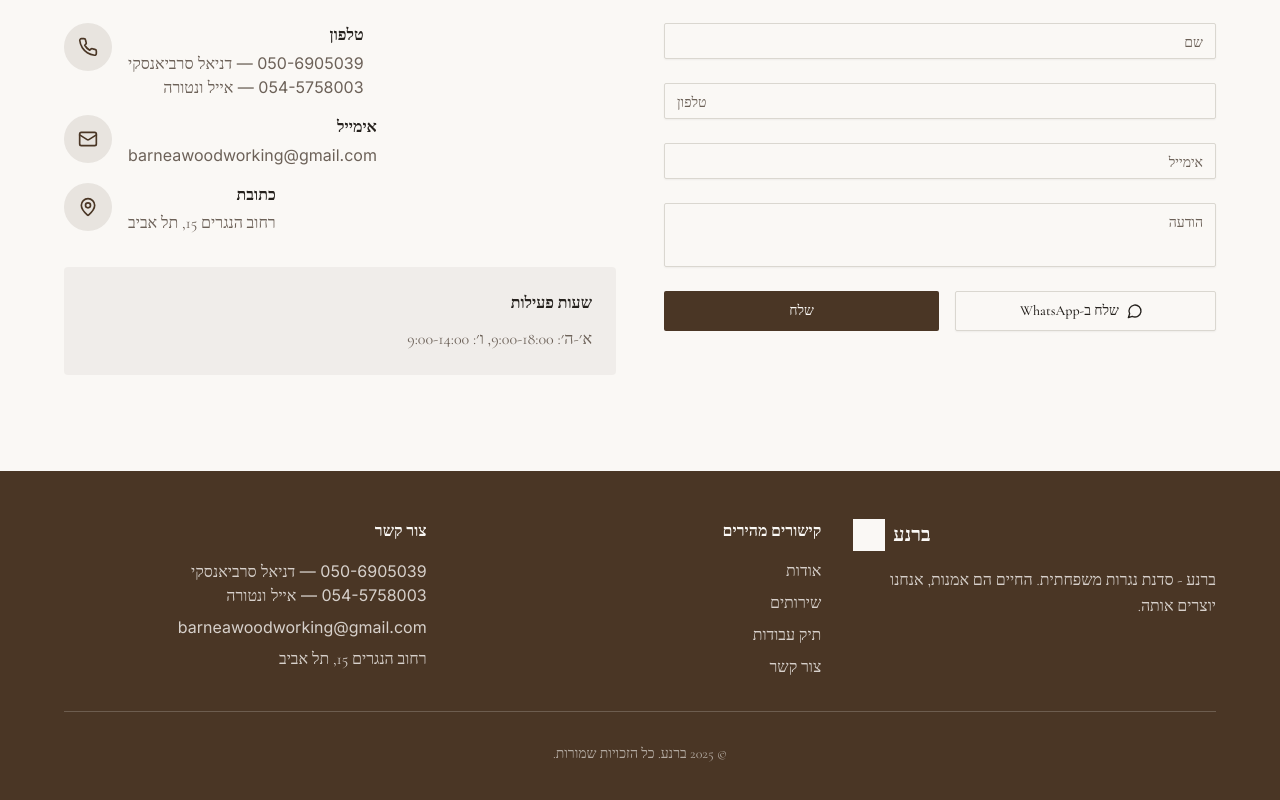
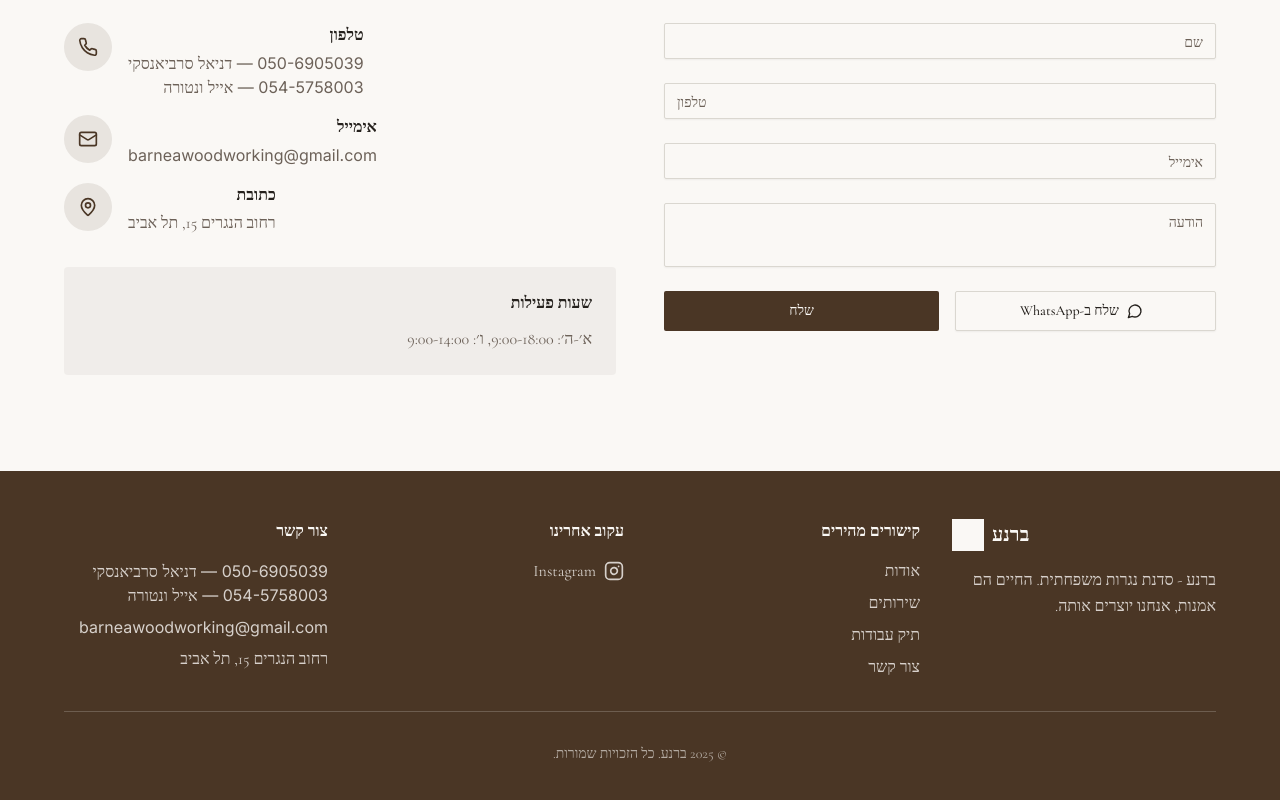
Before and after one commit to vmfoberon-star/carpentry, a Next.js app: page / in a window 1280 px wide. Shown: the part 3778-4578 px from the top of the page. Built offline with nearby package versions, Linux system fonts and the light colour scheme.

Commit message:
Add Instagram link to footer in Follow Us section

```diff
--- a/components/footer.tsx
+++ b/components/footer.tsx
@@ -1,5 +1,6 @@
 "use client"
 
+import { Instagram } from "lucide-react"
 import { useLocale } from "@/lib/locale-context"
 import { getTranslation } from "@/lib/i18n"
 
@@ -10,7 +11,7 @@ export function Footer() {
   return (
     <footer className="bg-primary text-primary-foreground py-12 px-4">
       <div className="container mx-auto max-w-6xl">
-        <div className="grid md:grid-cols-3 gap-8 mb-8">
+        <div className="grid md:grid-cols-4 gap-8 mb-8">
           <div>
             <div className="flex items-center gap-2 mb-4">
               <div className="w-8 h-8 bg-primary-foreground rounded-sm" />
@@ -44,6 +45,18 @@ export function Footer() {
             </ul>
           </div>
           <div>
+            <h4 className="font-semibold mb-4">{t.followUs}</h4>
+            <a
+              href="https://www.instagram.com/barnea_woodworking?igsh=MW4zODZsaHhqb3U0ZA%3D%3D"
+              target="_blank"
+              rel="noopener noreferrer"
+              className="inline-flex items-center gap-2 text-primary-foreground/80 hover:text-primary-foreground transition-colors"
+            >
+              <Instagram className="w-5 h-5" />
+              <span>Instagram</span>
+            </a>
+          </div>
+          <div>
             <h4 className="font-semibold mb-4">{t.contact}</h4>
             <ul className="space-y-2 text-primary-foreground/80">
               <li className="font-mono whitespace-pre-line">{t.phoneValue}</li>
```
